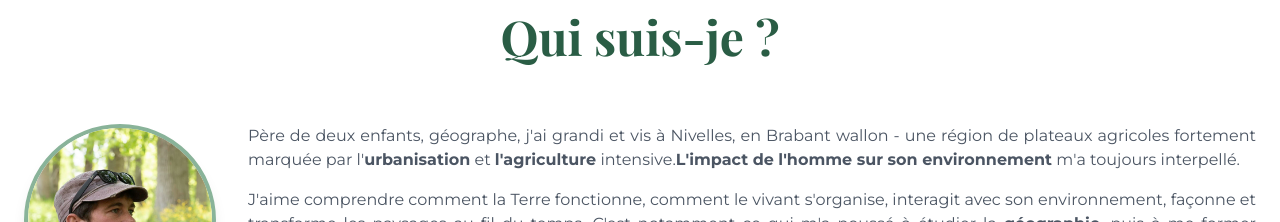
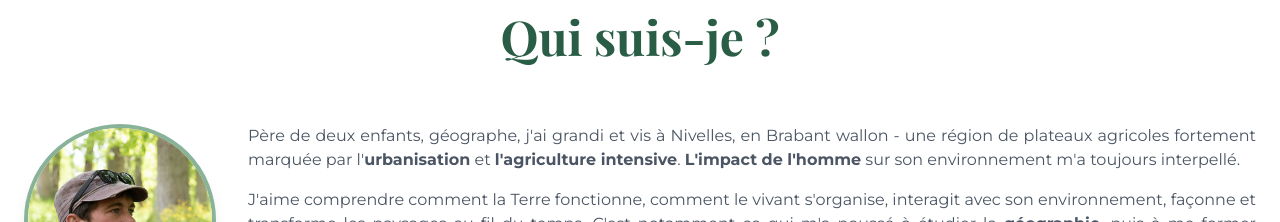
Before and after one commit to PointNemoBe/point-nemo-website, a React (Vite) app: page / in a window 1280 px wide. Shown: the part 3300-3522 px from the top of the page. Built offline with nearby package versions, Linux system fonts and the light colour scheme.

Commit message:
fix spacing and bold

```diff
--- a/src/components/AboutMeSection.tsx
+++ b/src/components/AboutMeSection.tsx
@@ -19,8 +19,8 @@ const AboutMeSection = () => {
         </div>
 
         <p className="text-gray-600 text-justify font-normal">
-          Père de deux enfants, géographe, j'ai grandi et vis à Nivelles, en Brabant wallon - une région de plateaux agricoles fortement marquée par l'<strong>urbanisation</strong> et <strong>l'agriculture</strong> intensive.
-          <strong>L'impact de l'homme sur son environnement</strong> m'a toujours interpellé.
+          Père de deux enfants, géographe, j'ai grandi et vis à Nivelles, en Brabant wallon - une région de plateaux agricoles fortement marquée par
+          l'<strong>urbanisation</strong> et <strong>l'agriculture intensive</strong>. <strong>L'impact de l'homme</strong> sur son environnement m'a toujours interpellé.
         </p>
         <p className="text-gray-600 text-justify font-normal">
         J'aime comprendre comment la Terre fonctionne, comment le vivant s'organise, interagit avec son environnement, façonne et transforme les paysages au fil du temps.
```
